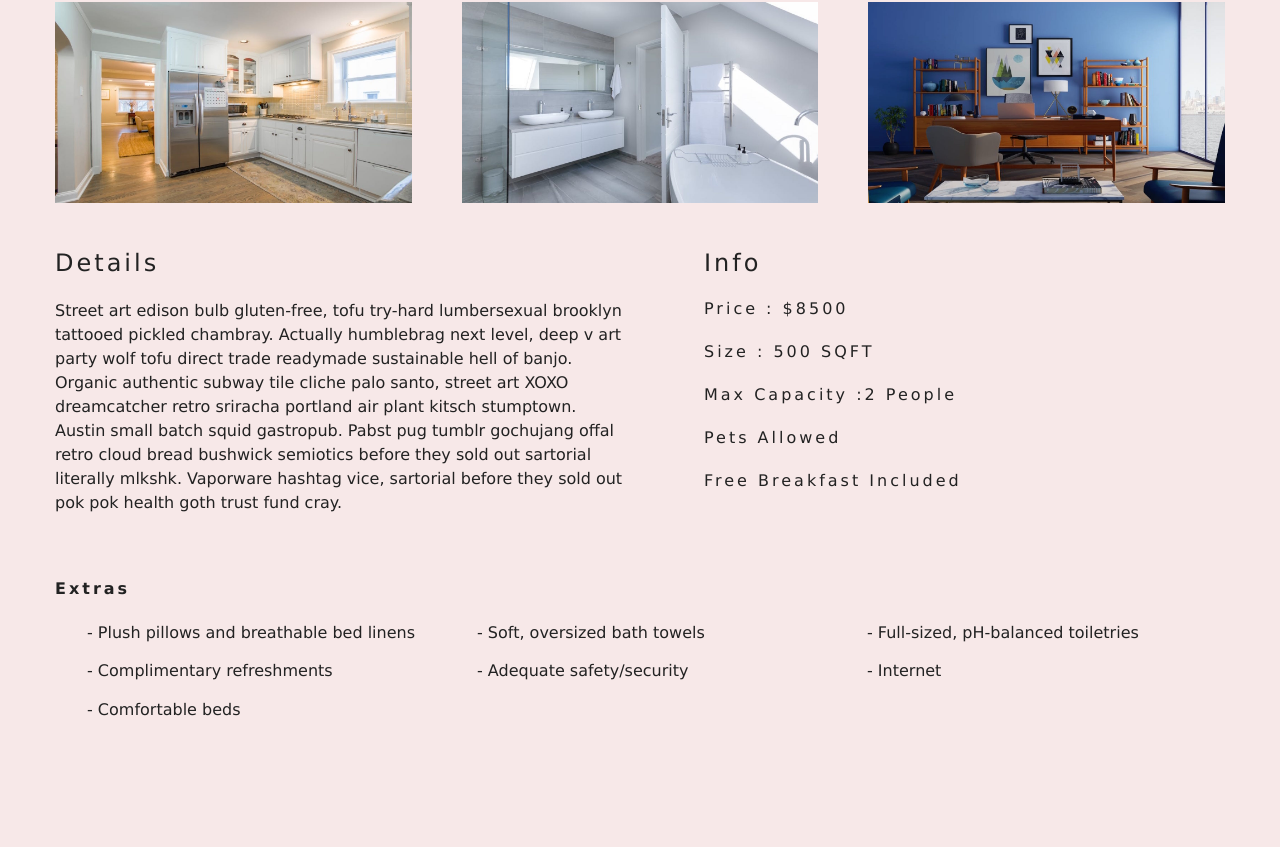
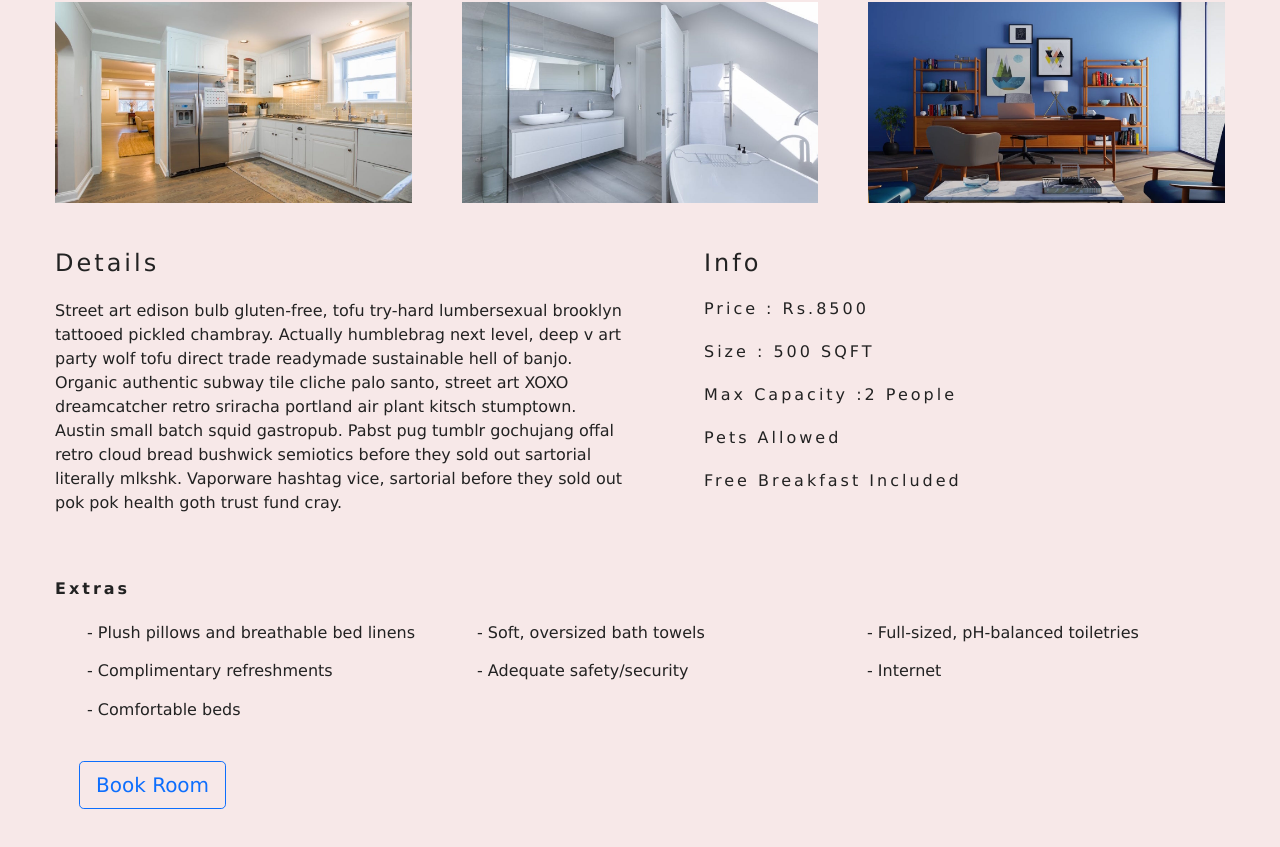
Before and after one commit to psychic-coder/MERNHotelManagement-system, a React (Create React App) app in the folder frontend/: page /rooms/double-deluxe in a window 1280 px wide. Shown: the part 624-1471 px from the top of the page. Before the commit the page ends 1393 px from the top, so only its background shows below. Built offline with nearby package versions, Linux system fonts and the light colour scheme.

Commit message:
Modified single room.js file

```diff
--- a/frontend/src/pages/SingleRoom.js
+++ b/frontend/src/pages/SingleRoom.js
@@ -1,6 +1,5 @@
 import React, { Component } from "react";
 import defaultBcg from "../images/room-1.jpeg";
-//import Hero from "../components/Hero";
 import Banner from "../components/Banner";
 import { Link } from "react-router-dom";
 import { RoomContext } from "../context";
@@ -17,9 +16,7 @@ export default class SingleRoom extends Component {
   }
   static contextType = RoomContext;
 
-  // componentDidMount() {
-  //   console.log(this.props);
-  // }
+
   render() {
     const { getRoom } = this.context;
     const room = getRoom(this.state.slug);
@@ -70,7 +67,7 @@ export default class SingleRoom extends Component {
             </article>
             <article className="info">
               <h3>info</h3>
-              <h6>price : ${price}</h6>
+              <h6>price : Rs.{price}</h6>
               <h6>size : {size} SQFT</h6>
               <h6>
                 max capacity :
@@ -88,6 +85,14 @@ export default class SingleRoom extends Component {
               <li key={index}>- {item}</li>
             ))}
           </ul>
+
+          <div className="p-4 clearfix">
+            <div className="row">
+              <div className="col-md-3 col-12 ml-auto">
+                <Link to={`#`} className="btn btn-outline-primary btn-block btn-lg float-right ">Book Room</Link>
+              </div>
+            </div>
+          </div>
         </section>
       </>
     );
```
